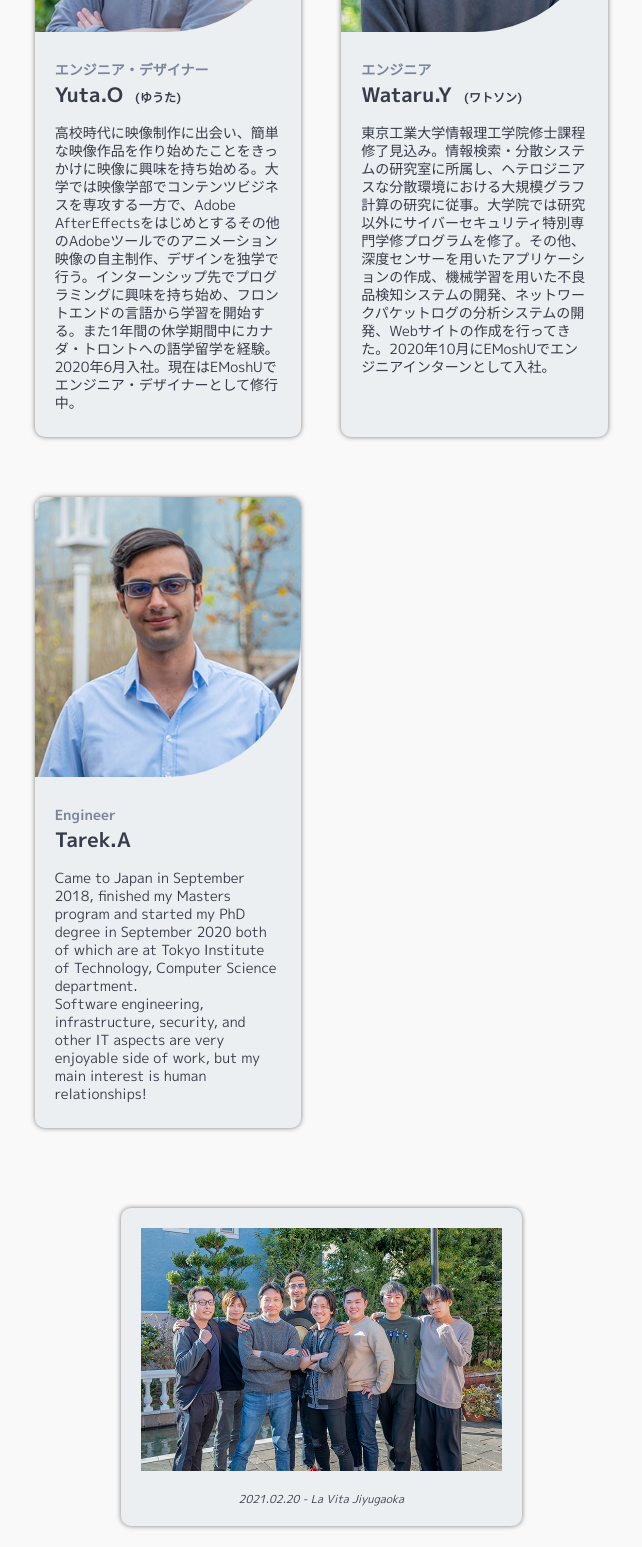
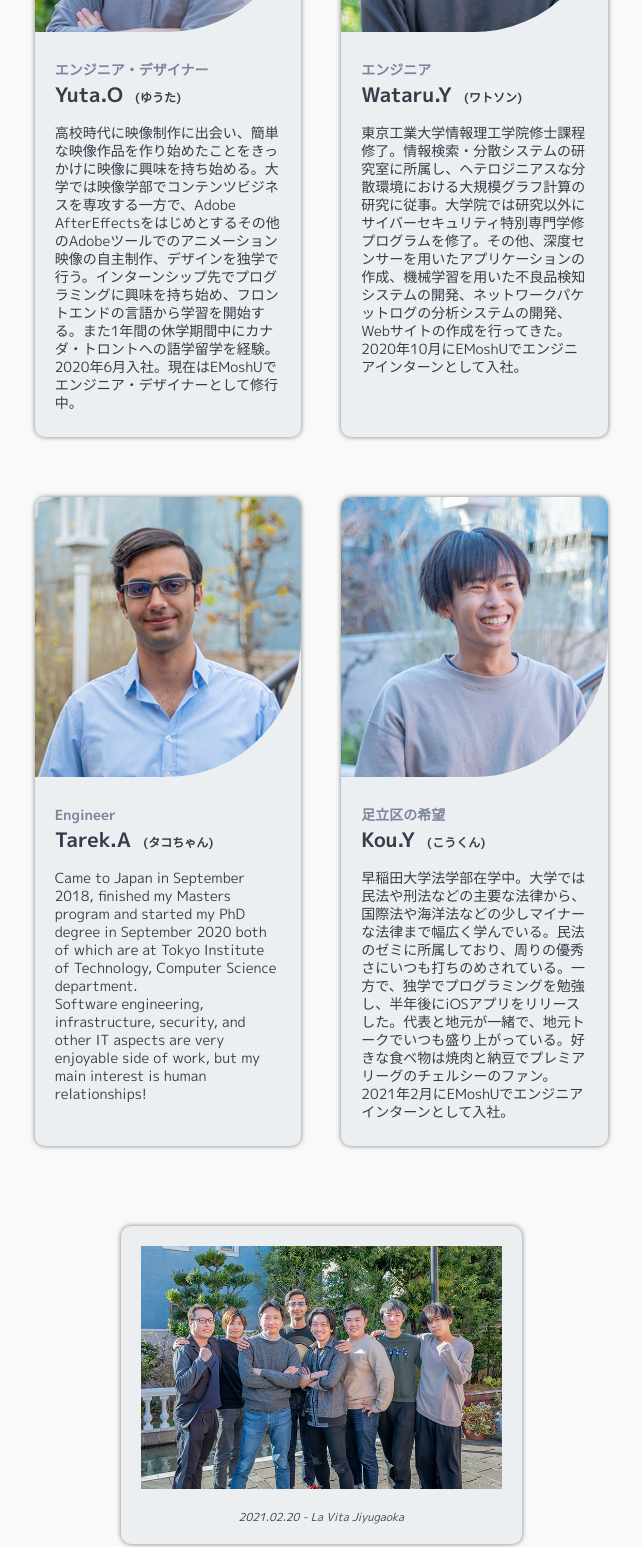
Before and after one commit to emoshu-yuta-okuma/emoshu, a plain HTML site: page index.html in a window 1280 px wide. Shown: the part 4660-6207 px from the top of the page, without its empty margins (522-1164 px from the left). Drawn offline with nearby package versions, Linux system fonts and the light colour scheme.

Commit message:
Add new member

```diff
--- a/css/styles.css
+++ b/css/styles.css
@@ -691,6 +691,10 @@ span.scroll::after {
   background-image: url('../images/tarek.jpg');
 }
 
+.header-area.profile-img08 {
+  background-image: url('../images/kou.jpg');
+}
+
 .emoshu-shugo {
   margin-top: 8rem;
   width: inherit;
--- a/index.html
+++ b/index.html
@@ -350,7 +350,7 @@
                 <h4>天才IT坊や</h4>
                 <h3>Ryogo.M<span>(りょうご)</span></h3>
                 <p class="pro-text">
-                  東京工業大学情報理工学院修士課程修了見込み。代表の保田から「天才IT坊や」と揶揄されながらも、絶大な信頼関係を築く。大学院進学前は大分工業高等専門学校の情報工学科に所属し、15歳から情報工学の道を究める。技術力もさることながらビジネスサイドにも高い関心があり、卒業後はコンサルティングファームでITコンサルタントとして従事。社内では新規サービスの立案からオフィスの清掃まで手掛け、オールマイティーに仕事をこなす。地元で飲食店経営が夢。2020年1月にエンジニアインターンとして入社。
+                  東京工業大学情報理工学院修士課程修了。代表の保田から「天才IT坊や」と揶揄されながらも、絶大な信頼関係を築く。大学院進学前は大分工業高等専門学校の情報工学科に所属し、15歳から情報工学の道を究める。技術力もさることながらビジネスサイドにも高い関心があり、卒業後はコンサルティングファームでITコンサルタントとして従事。社内では新規サービスの立案からオフィスの清掃まで手掛け、オールマイティーに仕事をこなす。地元で飲食店経営が夢。2020年1月にエンジニアインターンとして入社。
                 </p>
               </div>
             </div>
@@ -370,7 +370,7 @@
                 <h4>エンジニア</h4>
                 <h3>Wataru.Y<span>(ワトソン)</span></h3>
                 <p class="pro-text">
-                  東京工業大学情報理工学院修士課程修了見込み。情報検索・分散システムの研究室に所属し、ヘテロジニアスな分散環境における大規模グラフ計算の研究に従事。大学院では研究以外にサイバーセキュリティ特別専門学修プログラムを修了。その他、深度センサーを用いたアプリケーションの作成、機械学習を用いた不良品検知システムの開発、ネットワークパケットログの分析システムの開発、Webサイトの作成を行ってきた。2020年10月にEMoshUでエンジニアインターンとして入社。
+                  東京工業大学情報理工学院修士課程修了。情報検索・分散システムの研究室に所属し、ヘテロジニアスな分散環境における大規模グラフ計算の研究に従事。大学院では研究以外にサイバーセキュリティ特別専門学修プログラムを修了。その他、深度センサーを用いたアプリケーションの作成、機械学習を用いた不良品検知システムの開発、ネットワークパケットログの分析システムの開発、Webサイトの作成を行ってきた。2020年10月にEMoshUでエンジニアインターンとして入社。
                 </p>
               </div>
             </div>
@@ -378,10 +378,20 @@
               <div class="header-area profile-img07"></div>
               <div class="body-area">
                 <h4>Engineer</h4>
-                <h3>Tarek.A</h3>
+                <h3>Tarek.A<span>(タコちゃん)</span></h3>
                 <p class="pro-text">
                   Came to Japan in September 2018, finished my Masters program and started my PhD degree in September 2020 both of which are at Tokyo Institute of Technology, Computer Science department. <br>
                   Software engineering, infrastructure, security, and other IT aspects are very enjoyable side of work, but my main interest is human relationships!
+                </p>
+              </div>
+            </div>
+            <div class="single-box">
+              <div class="header-area profile-img08"></div>
+              <div class="body-area">
+                <h4>足立区の希望</h4>
+                <h3>Kou.Y<span>(こうくん)</span></h3>
+                <p class="pro-text">
+                  早稲田大学法学部在学中。大学では民法や刑法などの主要な法律から、国際法や海洋法などの少しマイナーな法律まで幅広く学んでいる。民法のゼミに所属しており、周りの優秀さにいつも打ちのめされている。一方で、独学でプログラミングを勉強し、半年後にiOSアプリをリリースした。代表と地元が一緒で、地元トークでいつも盛り上がっている。好きな食べ物は焼肉と納豆でプレミアリーグのチェルシーのファン。2021年2月にEMoshUでエンジニアインターンとして入社。
                 </p>
               </div>
             </div>
@@ -421,7 +431,7 @@
             <div class="work-env-text">・社会保険完備（社会保険・労災保険・雇用保険）<br>　※正社員、契約社員が対象です</div>
             <div class="work-env-text">・通勤手当（上限2万円）</div>
             <div class="work-env-text">・社内懇親会制度（皆でランチや飲み会にいきます！）</div>
-            <div class="work-env-text">・社員旅行制度（2020年度は北海道）</div>
+            <div class="work-env-text">・社員旅行制度</div>
           </div>
           <div class="recruit-title">
             <svg id="emoshu-svg02" class="emoshu-svg" xmlns="http://www.w3.org/2000/svg" viewBox="0 0 198.38 207.08"><path class="cls-1" d="M256.21,133.72c-15.23-22-22.32-31.36-28.58-42-2.43-4.13-4.73-8-7.34-12.23a3,3,0,0,0-3.7-1.35,3.67,3.67,0,0,0-2.15,3.66c.94,16.73-3.51,25.3-8.37,27.73-2,1-4.1.33-6.13-2-9.63-11.22-17.25-44.14-19.37-60a3.18,3.18,0,0,0-6.36,0c-2.12,15.82-9.74,48.75-19.37,60-2,2.37-4.09,3-6.13,2-4.87-2.43-9.31-11-8.38-27.73a3.66,3.66,0,0,0-2.14-3.66,3,3,0,0,0-3.7,1.35c-2.61,4.2-4.91,8.1-7.34,12.23-6.26,10.62-13.35,20-28.59,42-17.07,24.64-23.31,44.75-19.08,61.48,3.83,15.14,15.88,26.72,36.86,35.39,21.17,8.74,41.53,17.39,49,20.7a3,3,0,0,0,1.18.25,3,3,0,0,0,1.81-.63,3.78,3.78,0,0,0,1.4-3c0-8.57-7.88-14.46-17-21.28-11.48-8.58-24.5-18.3-27.42-35.38-1.34-7.84,1.35-17.06,7.38-25.3a56.15,56.15,0,0,1,89.48,0c6,8.24,8.71,17.46,7.38,25.3-2.92,17.08-15.94,26.8-27.43,35.38-9.12,6.82-17,12.71-17,21.28a3.79,3.79,0,0,0,1.41,3,2.91,2.91,0,0,0,3,.38c7.45-3.31,27.81-12,49-20.7,21-8.67,33-20.25,36.86-35.39C279.53,178.47,273.29,158.36,256.21,133.72Z" transform="translate(-78.2 -44.46)"/><path class="cls-1" d="M206.61,188.82c0-12.78-12.83-22.8-29.22-22.8s-29.23,10-29.23,22.8,12.84,22.81,29.23,22.81S206.61,201.61,206.61,188.82Z" transform="translate(-78.2 -44.46)"/></svg>
```
Also changed, not shown: images/kou.jpg (added), 1 other file.
